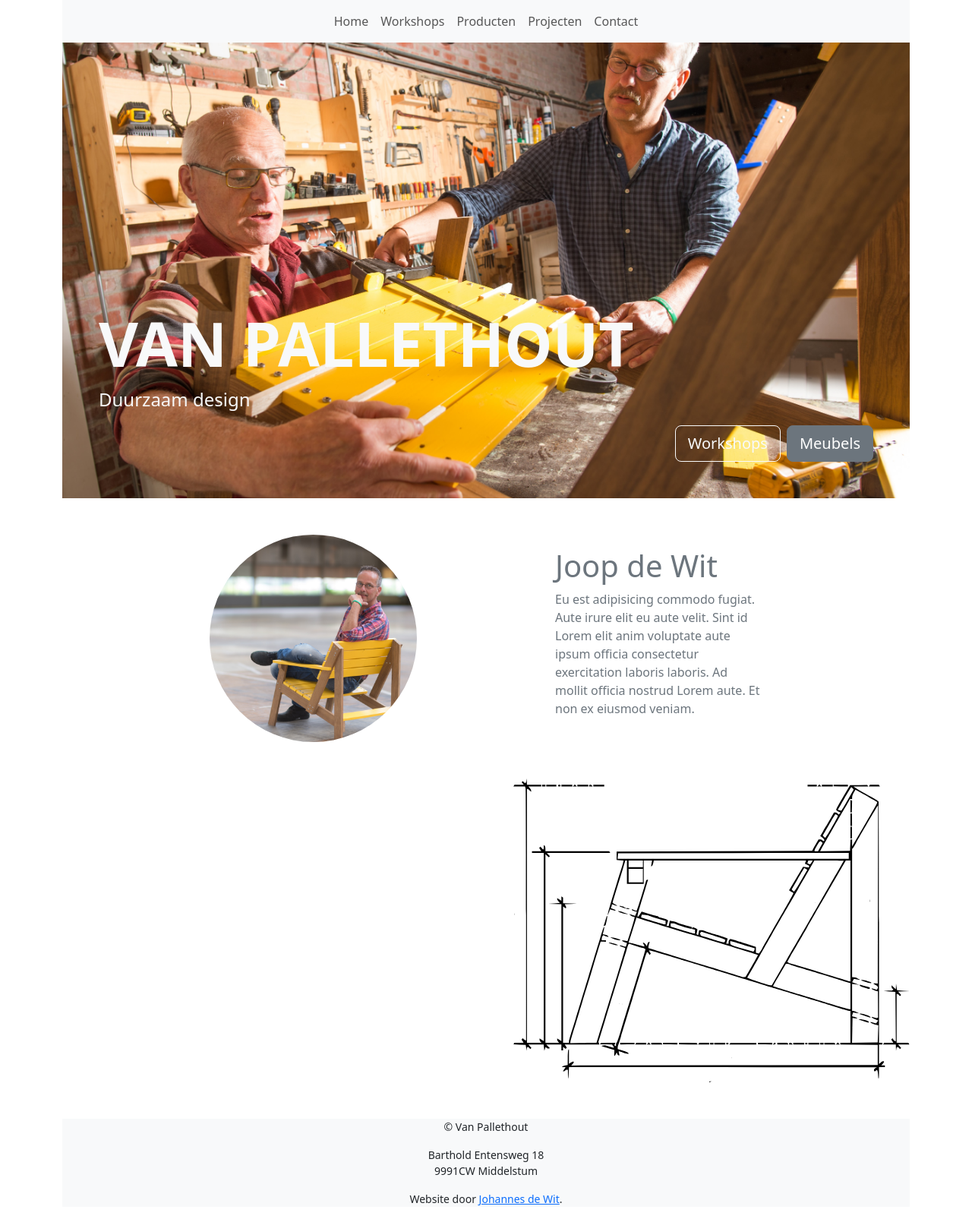
After one commit to johannesdewit/van-pallethout, a Django app: template templates/index.html in a window 1280 px wide. The commit adds this page. Shown: the whole page at 76% size. Run offline with Django 4.2, Linux system fonts and the light colour scheme; the template is opened without the code that fills it, so the values that code supplies are empty.

Commit message:
Setup homepage

```diff
--- a/templates/_footer.html
+++ b/templates/_footer.html
@@ -1,4 +1,4 @@
-<footer class="text-center small bg-body-tertiary w-100 position-absolute bottom-0">
+<footer class="text-center small bg-body-tertiary w-100 position-relative bottom-0">
   <p>&copy; Van Pallethout</p>
   <address>
     Barthold Entensweg 18<br>
--- /dev/null
+++ b/templates/index.html
@@ -0,0 +1,42 @@
+{% extends '_site_base.html' %}
+
+{% block content %}
+<div class="bg container-fluid mb-5 p-5 d-flex align-items-end justify-content-evenly" style="
+            background-image: url('media/images/library/DSC_6423.jpg');
+            background-size: cover;
+            background-position: center;
+            min-height: 600px;
+            max-height: 100vh;
+            ">
+    <div class="text-light flex-fill">
+        <h1 class="display-1 fw-bold">VAN PALLETHOUT</h1>
+        <p class="col-md-8 fs-4">Duurzaam design</p>
+        <div class="gap-2 d-md-flex justify-content-md-end">
+            <a href="#" role="button" class="btn btn-lg btn-outline-light">Workshops</a>
+            <a href="#" class="btn btn-secondary btn-lg" type="button">Meubels</a>
+        </div>
+    </div>
+</div>
+<div class="container-fluid mb-5 d-flex align-items-center justify-content-evenly">
+    <img src="\media\images\library\DSM_ZwolleDSC_3595.jpg" class="img-fluid w-25 rounded-circle object-fit-cover"
+        style="aspect-ratio: 1 / 1;">
+    <div class="text-secondary w-25">
+        <h1>Joop de Wit</h1>
+        <p>Eu est adipisicing commodo fugiat. Aute irure elit eu aute velit. Sint id Lorem elit anim voluptate aute
+            ipsum officia consectetur exercitation laboris laboris. Ad mollit officia nostrud Lorem aute. Et non ex
+            eiusmod veniam.</p>
+    </div>
+</div>
+<div class="container-fluid mb-5 d-flex justify-content-between" style="
+            background-image: url('media/images/lazychair.svg');
+            background-repeat: no-repeat;
+            background-size: contain;
+            background-position: right bottom;
+            min-height: 400px;
+            max-height: 100vh;
+            ">
+    <div>
+
+    </div>
+</div>
+{% endblock %}
--- a/vanpallethout/views.py
+++ b/vanpallethout/views.py
@@ -4,7 +4,7 @@ from workshops.models import Workshop
 # Create your views here.
 # IndexViews
 class IndexView(generic.ListView):
-    template_name = "_site_base.html"
+    template_name = "index.html"
     model = Workshop
     context_object_name = "workshops"
 
```
Also changed, not shown: static/media/images/library/DSC_6423.jpg (added), static/media/images/library/DSM_ZwolleDSC_3595.jpg (added), static/media/images/library/img1.jpg (added), 1 other file.
